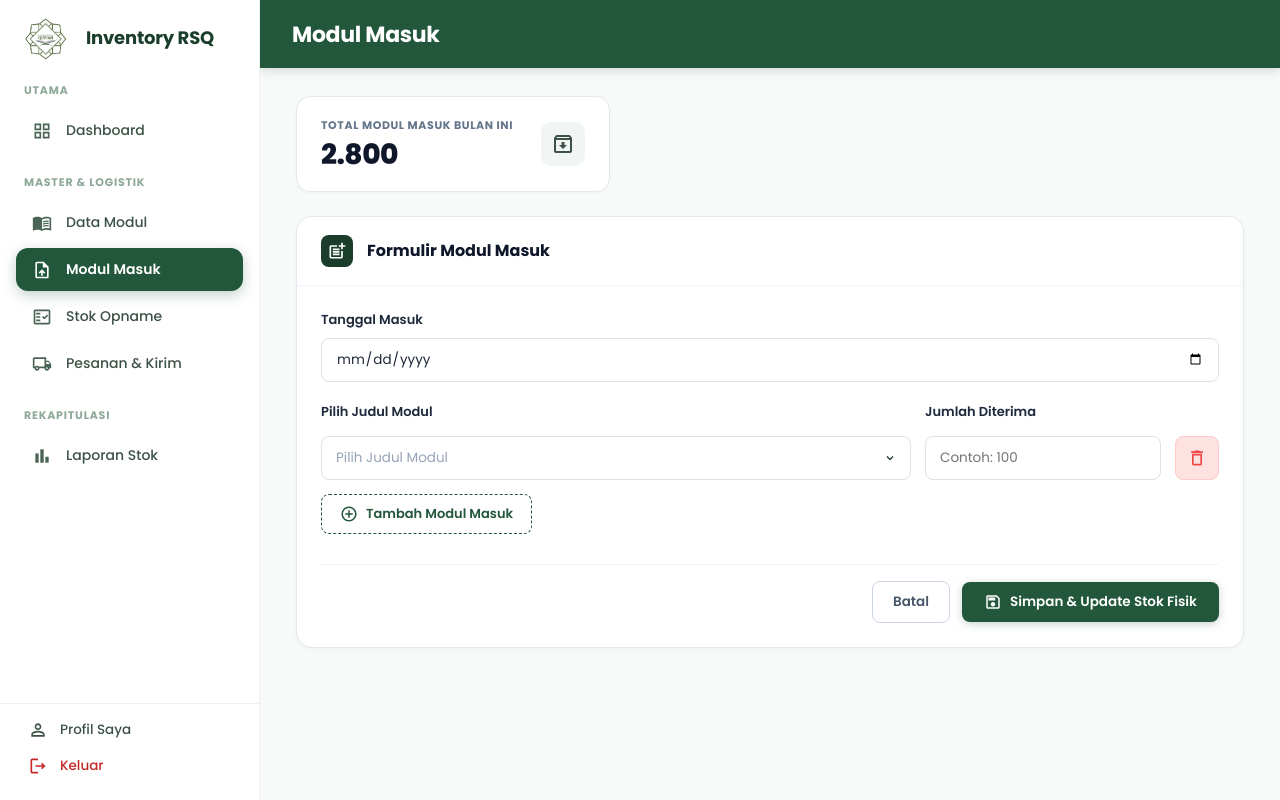
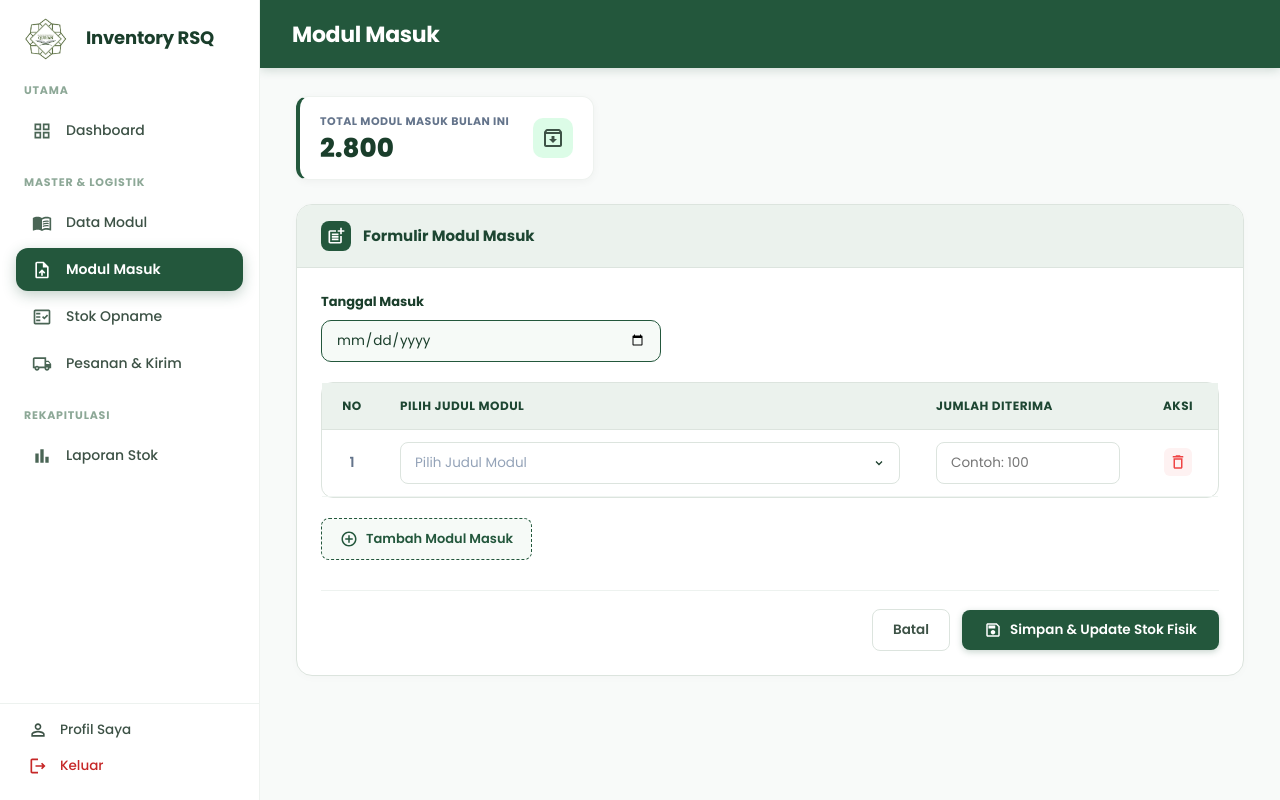
Before and after one commit to yohanaabigaill/Inventory-Pembelajaran, a React (Vite) app: page /modul-masuk in a window 1280 px wide. Built offline with nearby package versions, Linux system fonts and the light colour scheme.

Commit message:
merapikan tampilan tabel modul masuk

```diff
--- a/src/index.css
+++ b/src/index.css
@@ -43,6 +43,12 @@ html, body, #root {
 select:focus {
   border-color: #23573c !important;
   outline: 2px solid rgba(35, 87, 60, 0.25) !important;
+}
+
+.input-focus-green:focus {
+  border-color: #23573c !important;
+  box-shadow: 0 0 0 3px rgba(35, 87, 60, 0.12) !important;
+  outline: none !important;
 }
 
 select option {
--- a/src/pages/ModulMasuk.jsx
+++ b/src/pages/ModulMasuk.jsx
@@ -466,10 +466,11 @@ export default function ModulMasuk() {
             {/* Form */}
             <form onSubmit={handleSimpan} noValidate style={styles.formContainer}>
               {/* Tanggal Masuk */}
-              <div style={styles.formGroup}>
+              <div style={styles.tanggalMasukWrapper}>
                 <label style={styles.label}>Tanggal Masuk</label>
                 <input
                   type="date"
+                  className="input-focus-green"
                   value={tanggalMasuk}
                   onChange={(e) => {
                     setTanggalMasuk(e.target.value);
@@ -477,9 +478,12 @@ export default function ModulMasuk() {
                       setErrors({ ...errors, tanggalMasuk: null });
                     }
                   }}
+                  onClick={(e) => {
+                    try { e.target.showPicker?.(); } catch {}
+                  }}
                   style={{
-                    ...styles.inputField,
-                    borderColor: errors.tanggalMasuk ? '#dc2626' : '#dce4de'
+                    ...styles.inputTanggal,
+                    borderColor: errors.tanggalMasuk ? '#dc2626' : '#23573c'
                   }}
                 />
                 {errors.tanggalMasuk && (
@@ -487,24 +491,39 @@ export default function ModulMasuk() {
                 )}
               </div>
 
-              {/* Modul Items */}
-              <div style={styles.itemsSection}>
-                <div style={styles.itemsHeaderRow}>
-                  <label style={{ ...styles.label, flex: 2.5 }}>Pilih Judul Modul</label>
-                  <label style={{ ...styles.label, flex: 1, minWidth: '180px' }}>Jumlah Diterima</label>
-                  <div style={{ width: '44px' }} />
-                </div>
-
-                {modulItems.map((item) => {
+              {/* Tabel Input Modul Items */}
+              <div style={styles.tableResponsive}>
+                <table style={styles.table}>
+                  <colgroup>
+                    <col style={{ width: '60px' }} />
+                    <col style={{ width: 'auto' }} />
+                    <col style={{ width: '220px' }} />
+                    <col style={{ width: '80px' }} />
+                  </colgroup>
+                  <thead>
+                    <tr style={styles.thRow}>
+                      <th style={{ ...styles.th, textAlign: 'center' }}>NO</th>
+                      <th style={styles.th}>PILIH JUDUL MODUL</th>
+                      <th style={styles.th}>JUMLAH DITERIMA</th>
+                      <th style={{ ...styles.th, textAlign: 'center' }}>AKSI</th>
+                    </tr>
+                  </thead>
+                  <tbody>
+                    {modulItems.map((item, index) => {
                       const rowErr = itemErrors[item.id] || {};
                       const otherSelectedTitles = modulItems
                         .filter((it) => it.id !== item.id && it.judulModul)
                         .map((it) => it.judulModul);
 
                       return (
-                    <div key={item.id} style={styles.itemRow}>
-                      {/* Dropdown */}
-                      <div style={{ flex: 2.5, position: 'relative' }}>
+                        <tr key={item.id} style={styles.tr}>
+                          {/* NO */}
+                          <td style={{ ...styles.td, textAlign: 'center', fontWeight: '600', color: '#64748b' }}>
+                            {index + 1}
+                          </td>
+
+                          {/* Judul Modul */}
+                          <td style={styles.td}>
                             <CustomDropdown
                               value={item.judulModul}
                               onChange={(val) => handleItemChange(item.id, 'judulModul', val)}
@@ -512,7 +531,7 @@ export default function ModulMasuk() {
                               options={MODUL_OPTIONS}
                               disabledOptions={otherSelectedTitles}
                               selectStyle={{
-                            height: '44px',
+                                height: '42px',
                                 padding: '0 14px',
                                 borderRadius: '8px',
                                 backgroundColor: '#ffffff',
@@ -524,37 +543,43 @@ export default function ModulMasuk() {
                             {rowErr.judulModul && (
                               <span style={styles.errorText}>{rowErr.judulModul}</span>
                             )}
-                      </div>
+                          </td>
 
                           {/* Jumlah Diterima */}
-                      <div style={{ flex: 1, minWidth: '180px' }}>
+                          <td style={styles.td}>
                             <input
                               type="number"
+                              className="input-focus-green"
                               placeholder="Contoh: 100"
                               value={item.jumlahDiterima}
                               onChange={(e) => handleItemChange(item.id, 'jumlahDiterima', e.target.value)}
                               style={{
-                            ...styles.inputField,
+                                ...styles.inputJumlah,
                                 borderColor: rowErr.jumlahDiterima ? '#dc2626' : '#dce4de'
                               }}
                             />
                             {rowErr.jumlahDiterima && (
                               <span style={styles.errorText}>{rowErr.jumlahDiterima}</span>
                             )}
-                      </div>
+                          </td>
 
-                      {/* Hapus */}
+                          {/* AKSI (HAPUS) */}
+                          <td style={{ ...styles.td, textAlign: 'center' }}>
                             <button
                               type="button"
                               onClick={() => handleHapusBaris(item.id)}
-                        style={styles.btnHapusBaris}
-                        title="Hapus baris modul ini"
+                              style={styles.btnActionDelete}
+                              title="Hapus baris ini"
                             >
-                        <DeleteOutlineOutlinedIcon sx={{ fontSize: 20 }} />
+                              <DeleteOutlineOutlinedIcon sx={{ fontSize: 18 }} />
                             </button>
-                    </div>
+                          </td>
+                        </tr>
                       );
                     })}
+                  </tbody>
+                </table>
+              </div>
 
               {/* Tambah Baris */}
               <div>
@@ -566,7 +591,6 @@ export default function ModulMasuk() {
                   <AddCircleOutlineOutlinedIcon sx={{ fontSize: 18 }} />
                   <span>Tambah Modul Masuk</span>
                 </button>
-                </div>
               </div>
 
               {/* Aksi */}
@@ -634,41 +658,41 @@ const styles = {
   // Card Total
   statCard: {
     backgroundColor: '#ffffff',
-    borderRadius: '14px',
-    border: '1px solid #e2e8f0',
-    padding: '20px 24px',
+    borderRadius: '12px',
+    border: '1px solid #eef2ef',
+    borderLeft: '4px solid #23573c',
+    padding: '16px 20px',
     width: 'fit-content',
     minWidth: '260px',
     display: 'flex',
     alignItems: 'center',
     justifyContent: 'space-between',
-    gap: '28px',
-    boxShadow: '0 1px 3px rgba(0, 0, 0, 0.04)'
+    gap: '24px',
+    boxShadow: '0 2px 8px rgba(0, 0, 0, 0.04)'
   },
   statLeft: {
     display: 'flex',
     flexDirection: 'column',
-    gap: '6px'
+    gap: '4px'
   },
   statLabel: {
     fontSize: '11px',
     fontWeight: '700',
     color: '#64748b',
-    letterSpacing: '0.6px',
+    letterSpacing: '0.5px',
     textTransform: 'uppercase'
   },
   statValue: {
-    fontSize: '28px',
+    fontSize: '26px',
     fontWeight: '800',
-    color: '#0f172a',
-    letterSpacing: '-0.5px',
+    color: '#1a3e2b',
     lineHeight: 1.1
   },
   statIconBox: {
-    width: '44px',
-    height: '44px',
+    width: '40px',
+    height: '40px',
     borderRadius: '10px',
-    backgroundColor: '#f1f5f3',
+    backgroundColor: '#dcfce7',
     display: 'flex',
     alignItems: 'center',
     justifyContent: 'center',
@@ -678,39 +702,39 @@ const styles = {
   card: {
     backgroundColor: '#ffffff',
     borderRadius: '16px',
-    border: '1px solid #e2e8f0',
-    boxShadow: '0 1px 4px rgba(0, 0, 0, 0.04)',
+    border: '1px solid #dce4de',
+    boxShadow: '0 2px 10px rgba(0, 0, 0, 0.02)',
     overflow: 'visible',
     position: 'relative'
   },
   cardHeader: {
-    padding: '18px 24px',
+    padding: '16px 24px',
     display: 'flex',
     alignItems: 'center',
     justifyContent: 'space-between',
-    borderBottom: '1px solid #f1f5f9',
-    backgroundColor: '#ffffff',
-    borderTopLeftRadius: '16px',
-    borderTopRightRadius: '16px'
+    backgroundColor: '#ebf2ed',
+    borderBottom: '1px solid #dce4de',
+    borderTopLeftRadius: '15px',
+    borderTopRightRadius: '15px'
   },
   cardHeaderLeft: {
     display: 'flex',
     alignItems: 'center',
-    gap: '14px'
+    gap: '12px'
   },
   headerIconBox: {
-    width: '32px',
-    height: '32px',
+    width: '30px',
+    height: '30px',
     borderRadius: '8px',
-    backgroundColor: '#1a3e2b',
+    backgroundColor: '#23573c',
     display: 'flex',
     alignItems: 'center',
     justifyContent: 'center'
   },
   cardTitle: {
-    fontSize: '16px',
+    fontSize: '15px',
     fontWeight: '700',
-    color: '#0f172a',
+    color: '#1d4632',
     margin: 0
   },
   // Form
@@ -721,74 +745,104 @@ const styles = {
     gap: '20px',
     overflow: 'visible'
   },
-  formGroup: {
+  tanggalMasukWrapper: {
+    maxWidth: '340px',
     display: 'flex',
     flexDirection: 'column',
     gap: '8px'
   },
-  itemsSection: {
-    display: 'flex',
-    flexDirection: 'column',
-    gap: '14px',
-    overflow: 'visible'
-  },
-  itemsHeaderRow: {
-    display: 'flex',
-    gap: '14px',
-    alignItems: 'center'
-  },
-  itemRow: {
-    display: 'flex',
-    gap: '14px',
-    alignItems: 'flex-start',
-    overflow: 'visible'
-  },
   label: {
     fontSize: '13px',
-    fontWeight: '600',
-    color: '#1e293b'
+    fontWeight: '700',
+    color: '#1a3e2b'
   },
-  inputField: {
+  inputTanggal: {
     width: '100%',
-    height: '44px',
+    height: '42px',
+    padding: '0 14px',
+    borderRadius: '10px',
+    border: '1px solid #23573c',
+    backgroundColor: '#f6faf7',
+    fontSize: '13.5px',
+    color: '#1a3e2b',
+    outline: 'none',
+    boxSizing: 'border-box',
+    fontFamily: 'inherit',
+    cursor: 'pointer',
+    transition: 'border-color 0.15s ease, box-shadow 0.15s ease'
+  },
+  tableResponsive: {
+    width: '100%',
+    overflow: 'visible',
+    border: '1px solid #dce4de',
+    borderRadius: '12px'
+  },
+  table: {
+    width: '100%',
+    borderCollapse: 'collapse',
+    textAlign: 'left'
+  },
+  thRow: {
+    backgroundColor: '#ebf2ed',
+    borderBottom: '1px solid #dce4de'
+  },
+  th: {
+    padding: '14px 18px',
+    fontSize: '12px',
+    fontWeight: '700',
+    color: '#1d4632',
+    letterSpacing: '0.5px',
+    textTransform: 'uppercase',
+    whiteSpace: 'nowrap'
+  },
+  tr: {
+    borderBottom: '1px solid #f0f5f2'
+  },
+  td: {
+    padding: '12px 18px',
+    fontSize: '14px',
+    color: '#1a3e2b',
+    verticalAlign: 'middle'
+  },
+  inputJumlah: {
+    width: '100%',
+    height: '42px',
     padding: '0 14px',
     borderRadius: '8px',
     border: '1px solid #dce4de',
     fontSize: '13.5px',
-    color: '#1e293b',
+    color: '#1a3e2b',
     outline: 'none',
     backgroundColor: '#ffffff',
     boxSizing: 'border-box',
     fontFamily: 'inherit',
     transition: 'border-color 0.15s ease, box-shadow 0.15s ease'
   },
-  btnHapusBaris: {
-    width: '44px',
-    height: '44px',
-    borderRadius: '8px',
-    border: '1px solid #fecaca',
-    backgroundColor: '#fee2e2',
-    color: '#ef4444',
-    cursor: 'pointer',
-    display: 'flex',
+  btnActionDelete: {
+    display: 'inline-flex',
     alignItems: 'center',
     justifyContent: 'center',
-    flexShrink: 0,
-    transition: 'background-color 0.15s ease'
+    width: '28px',
+    height: '28px',
+    padding: 0,
+    borderRadius: '6px',
+    border: 'none',
+    backgroundColor: '#fef2f2',
+    color: '#ef4444',
+    cursor: 'pointer'
   },
   btnTambahBaris: {
-    backgroundColor: '#ffffff',
+    backgroundColor: '#f6faf7',
     color: '#23573c',
     border: '1.5px dashed #23573c',
-    padding: '9px 18px',
+    padding: '10px 18px',
     borderRadius: '8px',
     fontSize: '13px',
     fontWeight: '600',
     cursor: 'pointer',
     display: 'inline-flex',
     alignItems: 'center',
-    gap: '8px',
-    transition: 'all 0.15s ease'
+    gap: '8px'
   },
   errorText: {
     fontSize: '12px',
@@ -803,24 +857,24 @@ const styles = {
     justifyContent: 'flex-end',
     gap: '12px',
     marginTop: '10px',
-    paddingTop: '16px',
-    borderTop: '1px solid #f1f5f9'
+    paddingTop: '18px',
+    borderTop: '1px solid #edf2ef'
   },
   itemsSummary: {
     marginRight: 'auto',
-    fontSize: '13px',
-    color: '#475569'
+    fontSize: '13.5px',
+    color: '#64748b',
+    fontWeight: '500'
   },
   btnBatal: {
     backgroundColor: '#ffffff',
-    color: '#475569',
-    border: '1px solid #cbd5e1',
+    color: '#3d5246',
+    border: '1px solid #dce4de',
     padding: '10px 20px',
     borderRadius: '8px',
     fontSize: '13.5px',
     fontWeight: '600',
-    cursor: 'pointer',
-    transition: 'all 0.15s ease'
+    cursor: 'pointer'
   },
   btnSimpan: {
     backgroundColor: '#23573c',
@@ -834,7 +888,6 @@ const styles = {
     display: 'flex',
     alignItems: 'center',
     gap: '8px',
-    boxShadow: '0 2px 8px rgba(35, 87, 60, 0.25)',
-    transition: 'transform 0.15s ease, background-color 0.15s ease'
+    boxShadow: '0 2px 6px rgba(35, 87, 60, 0.25)'
   }
 };
```
Lines whose indentation alone changed are shown as unchanged.
